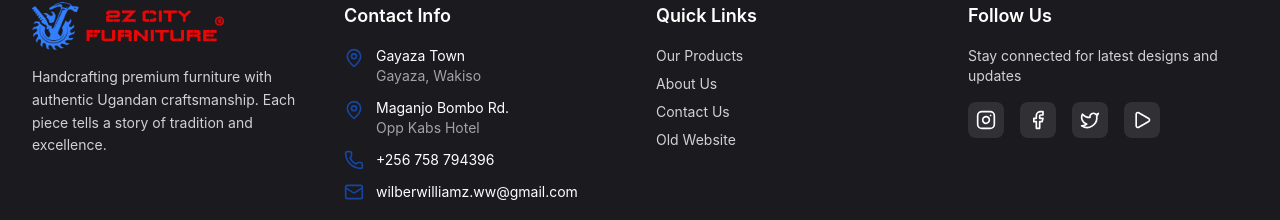
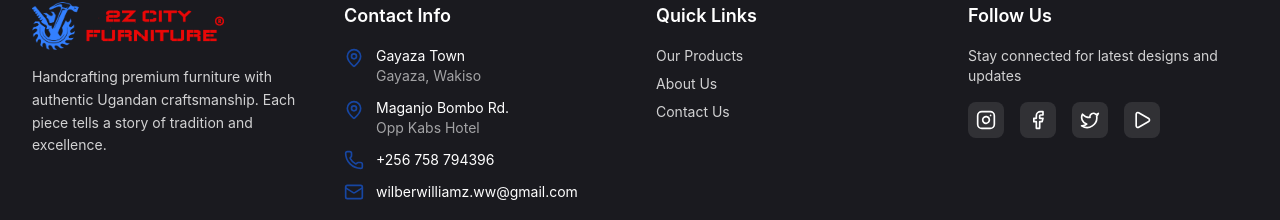
Before and after one commit to enoskyeza/2zinterior, a React (Vite) app: page /login in a window 1280 px wide. Shown: the part 1053-1273 px from the top of the page. Built offline with nearby package versions, Linux system fonts and the light colour scheme; no server answers.

Commit message:
update legacy website reference

```diff
--- a/src/components/Footer.jsx
+++ b/src/components/Footer.jsx
@@ -64,11 +64,6 @@ export default function Footer() {
                   Contact Us
                 </Link>
               </li>
-              <li>
-                <a href="https://www.2zcityfurniture.com" target="_blank" rel="noreferrer" className="text-white/80 hover:text-brand-accent transition-colors">
-                  Old Website
-                </a>
-              </li>
             </ul>
           </div>
 
```
